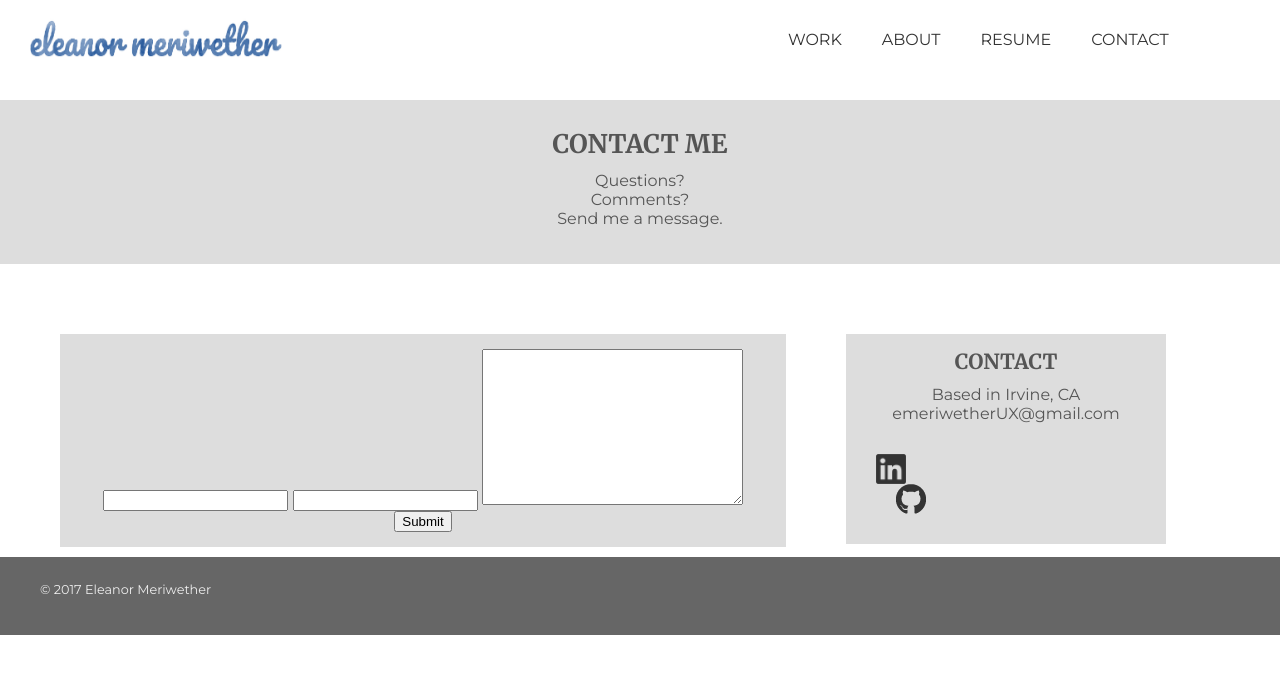
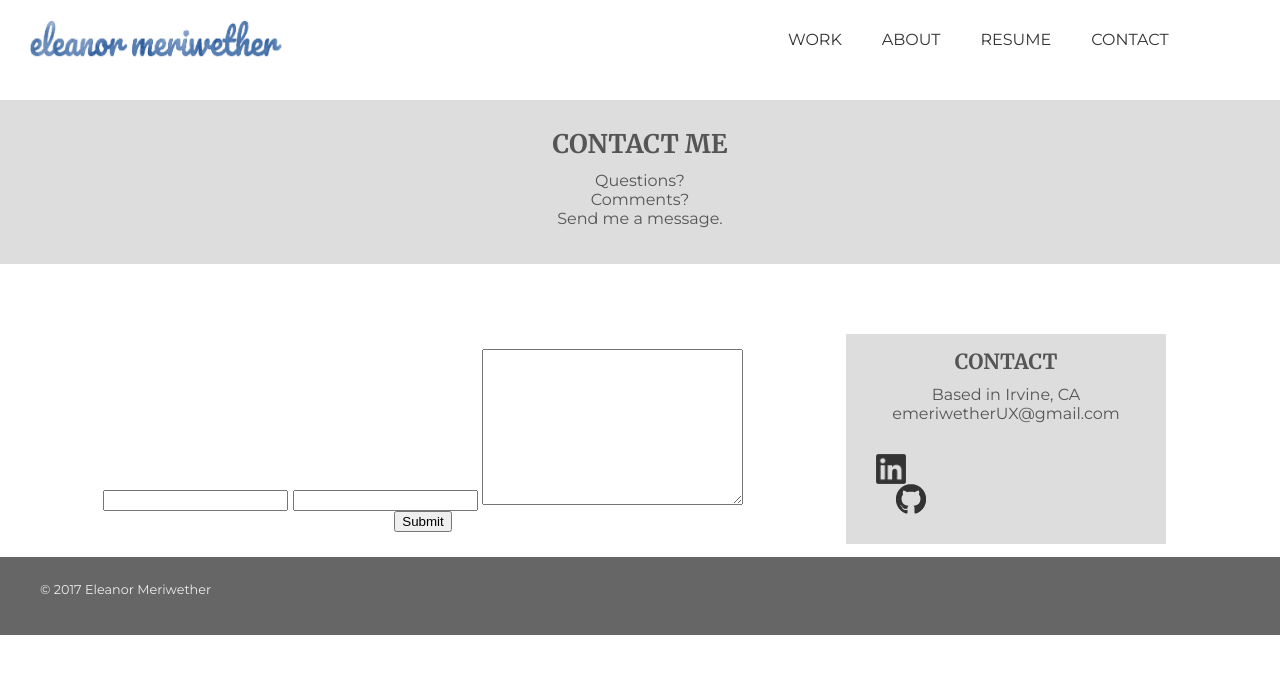
Before and after one commit to emeriwether/emeriwether.github.io, a Jekyll site: the page built from contact.html, in a window 1280 px wide. Shown: the top 674 px of the page. Built offline with Jekyll 4.4.1, drawn with Linux system fonts in a browser that asks for light colours; nearby versions of some CDN libraries.

Commit message:
change left div on contact info to no bg color

```diff
--- a/css/styles.css
+++ b/css/styles.css
@@ -140,9 +140,9 @@ section.resume { margin-bottom: 80px;}
 section.contactHeader { background-color: #ddd; text-align: center; padding: 30px 0 20px 0; display: block; }
 
 section.contactInfo { margin-top: 60px; text-align: center; display: block; }
-section.contactInfo div { background-color: #ddd; width: 25%; float: left; padding: 15px 15px; }
+section.contactInfo div { width: 25%; float: left; padding: 15px 15px; }
 section.contactInfo div:nth-child(1) { width: 60%; }
-section.contactInfo div:nth-child(2) { margin-left: 60px; }
+section.contactInfo div:nth-child(2) { margin-left: 60px;  background-color: #ddd; }
 section.contactInfo div div img { width: 30px; height: 30px; float: left;}
 section.contactInfo div div img:nth-child(2) { padding-left: 20px; }
 
```
